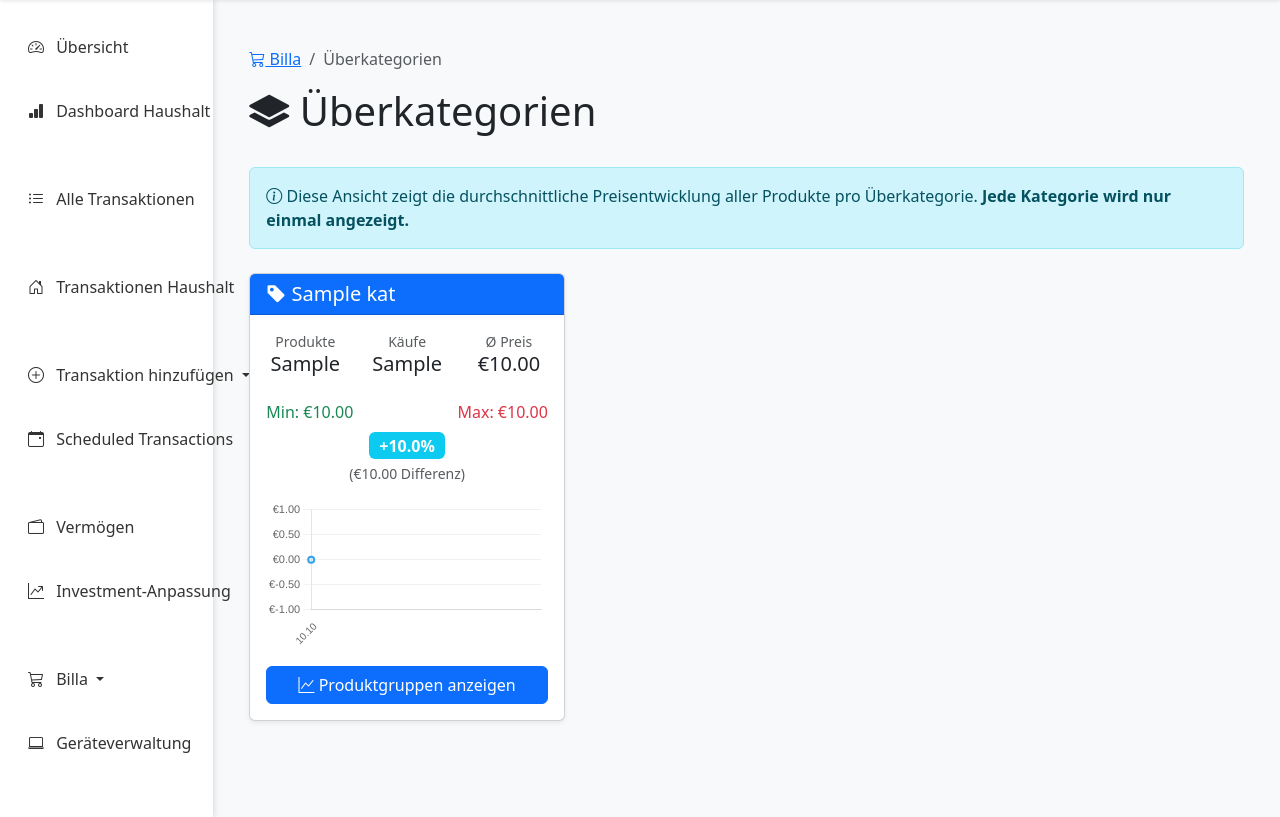
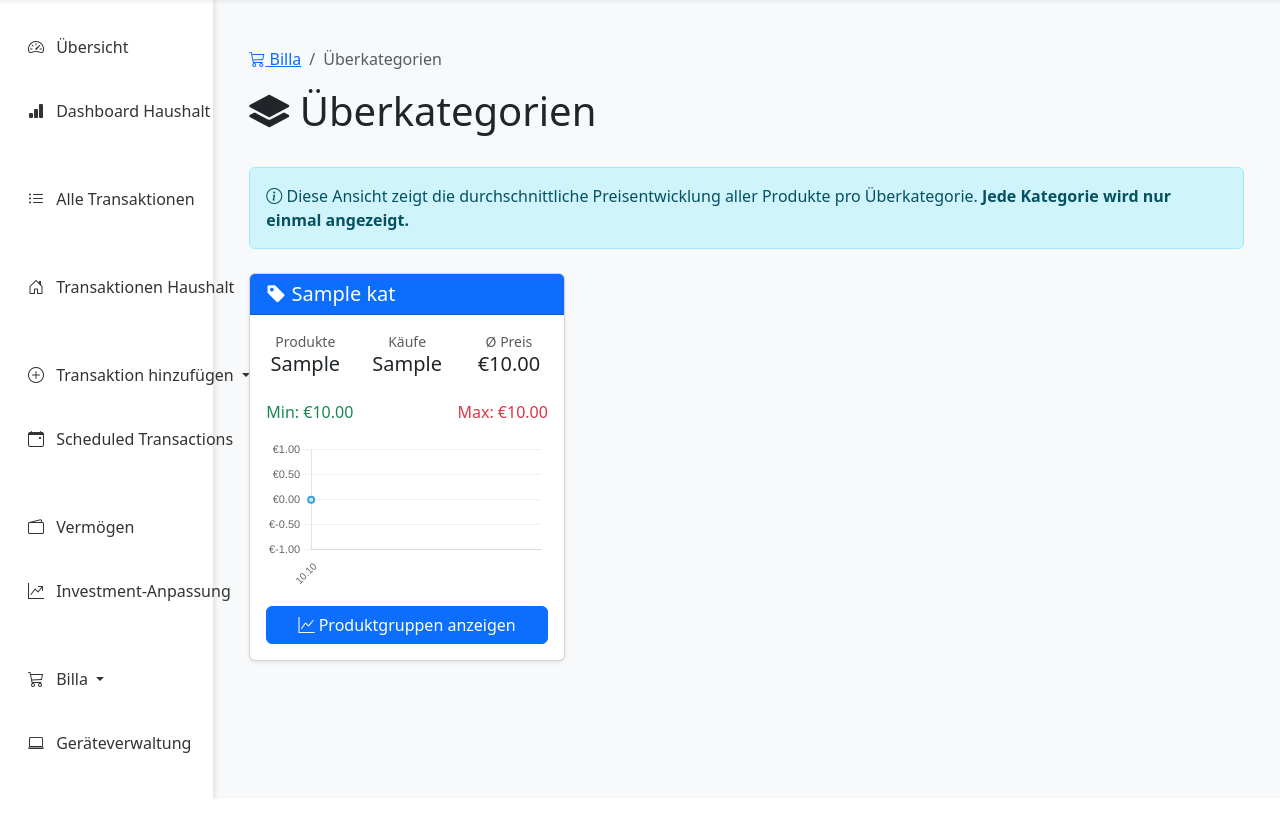
Before and after one commit to sigi-campus02/finance_dashboard, a Django app: template billa/templates/billa/billa_ueberkategorien_liste.html in a window 1280 px wide. Shown: the part 57-874 px from the top of the page. Run offline with Django 5.2, Linux system fonts and the light colour scheme; the template is opened without the code that fills it: most values are stand-ins (such as "Sample title", 1, 10 or a date in 2020).

Commit message:
Updates charts

```diff
--- a/billa/templates/billa/billa_ueberkategorien_liste.html
+++ b/billa/templates/billa/billa_ueberkategorien_liste.html
@@ -68,16 +68,6 @@
                             <span class="text-danger">
                                 Max: €{{ kat.max_preis|floatformat:2 }}
                             </span>
-                        </div>
-
-                        <!-- Preisänderung Badge -->
-                        <div class="text-center">
-                            <span class="badge {% if kat.diff_pct > 20 %}bg-danger{% elif kat.diff_pct > 10 %}bg-warning{% else %}bg-info{% endif %} fs-6">
-                                +{{ kat.diff_pct|floatformat:1 }}%
-                            </span>
-                            <div class="text-muted small mt-1">
-                                (€{{ kat.diff|floatformat:2 }} Differenz)
-                            </div>
                         </div>
                     </div>
 
--- a/billa/views/produkte.py
+++ b/billa/views/produkte.py
@@ -603,7 +603,8 @@ def billa_ueberkategorien_liste(request):
     # ✅ GEÄNDERT: Aggregiere über Überkategorien-Tabelle
     ueberkategorien_base = BillaUeberkategorie.objects.annotate(
         anzahl_produkte=Count('produkte', distinct=True),
-        anzahl_kaeufe=Sum('produkte__anzahl_kaeufe')
+        anzahl_kaeufe=Sum('produkte__anzahl_kaeufe'),
+        gesamt_ausgaben=Sum('produkte__artikel__gesamtpreis')
     ).order_by('name')
 
     ueberkategorien = []
@@ -646,6 +647,7 @@ def billa_ueberkategorien_liste(request):
                 'name': kat_obj.name,
                 'anzahl_produkte': kat_obj.anzahl_produkte or 0,
                 'anzahl_kaeufe': kat_obj.anzahl_kaeufe or 0,
+                'gesamt_ausgaben': float(kat_obj.gesamt_ausgaben) if kat_obj.gesamt_ausgaben else 0.0,  # ✅ NEU
                 'min_preis': float(min_preis),
                 'max_preis': float(max_preis),
                 'avg_preis': float(preis_stats['avg_preis']) if preis_stats['avg_preis'] else 0.0,
@@ -655,7 +657,7 @@ def billa_ueberkategorien_liste(request):
             })
 
     # Sortiere nach Preisänderung
-    ueberkategorien.sort(key=lambda x: x['diff_pct'], reverse=True)
+    ueberkategorien.sort(key=lambda x: x['gesamt_ausgaben'], reverse=True)
 
     context = {
         'ueberkategorien': ueberkategorien
```
